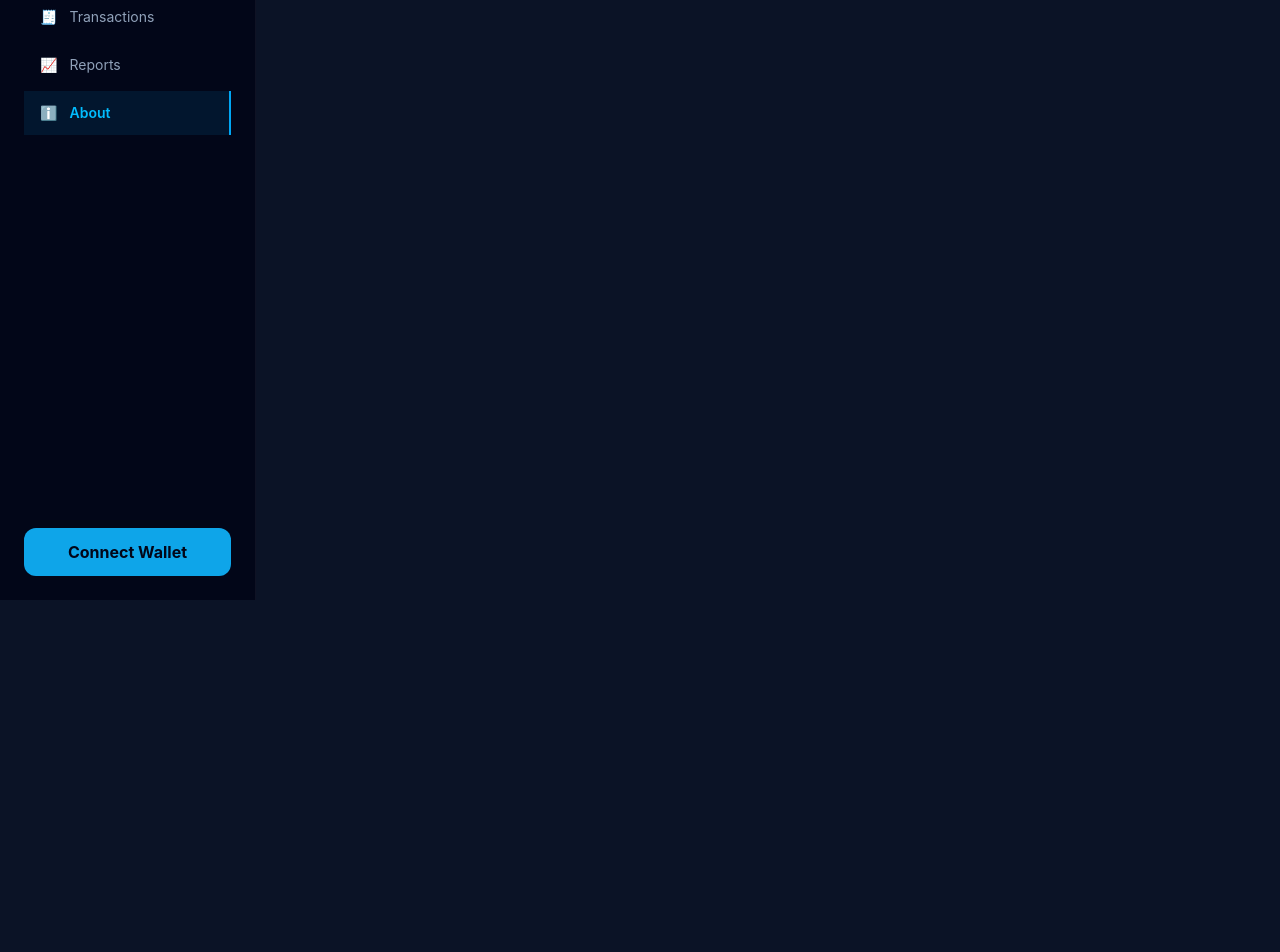
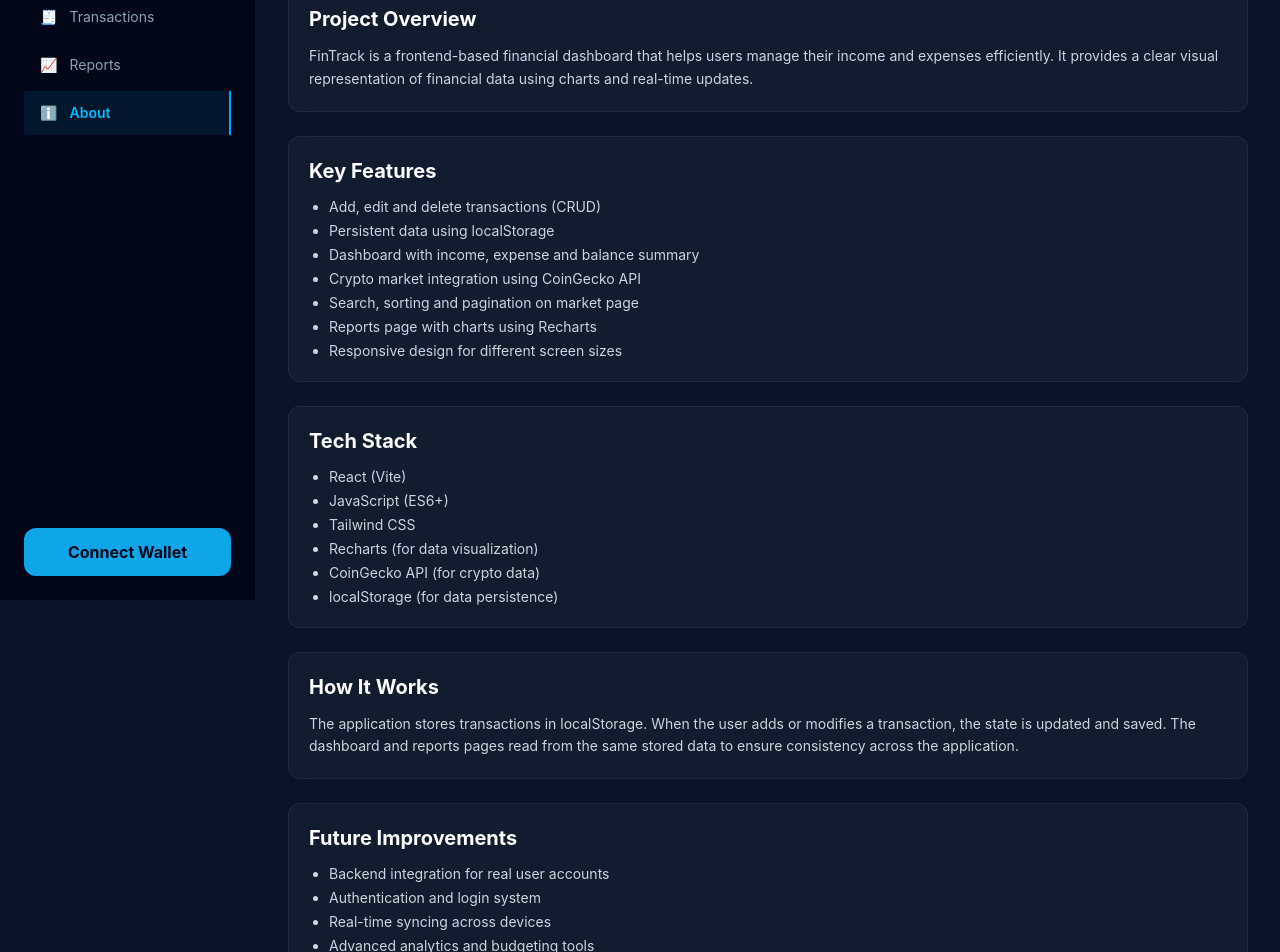
Before and after one commit to anupam311/Fintrack_Dashboard, a React (Vite) app: page /about in a window 1280 px wide. Shown: the part 200-1152 px from the top of the page. Before the commit the page ends 800 px from the top, so only its background shows below. Built offline with nearby package versions, Linux system fonts and the light colour scheme.

Commit message:
Add about page with project overview, features and tech stack.

```diff
--- a/src/pages/About.jsx
+++ b/src/pages/About.jsx
@@ -1,5 +1,92 @@
 function About() {
-  return <h1 className="text-3xl font-bold text-white">About FinTrack</h1>;
+  return (
+    <div className="space-y-6">
+      {/* Title */}
+      <div>
+        <h1 className="text-3xl font-bold text-white">
+          About FinTrack
+        </h1>
+        <p className="text-slate-400 mt-1">
+          A personal finance dashboard built using React
+        </p>
+      </div>
+
+      {/* Project Description */}
+      <div className="glass-card p-5 rounded-xl space-y-3">
+        <h2 className="text-xl font-bold text-white">
+          Project Overview
+        </h2>
+        <p className="text-slate-300 text-sm leading-relaxed">
+          FinTrack is a frontend-based financial dashboard that helps users
+          manage their income and expenses efficiently. It provides a clear
+          visual representation of financial data using charts and real-time
+          updates.
+        </p>
+      </div>
+
+      {/* Features */}
+      <div className="glass-card p-5 rounded-xl space-y-3">
+        <h2 className="text-xl font-bold text-white">
+          Key Features
+        </h2>
+
+        <ul className="list-disc pl-5 text-sm text-slate-300 space-y-1">
+          <li>Add, edit and delete transactions (CRUD)</li>
+          <li>Persistent data using localStorage</li>
+          <li>Dashboard with income, expense and balance summary</li>
+          <li>Crypto market integration using CoinGecko API</li>
+          <li>Search, sorting and pagination on market page</li>
+          <li>Reports page with charts using Recharts</li>
+          <li>Responsive design for different screen sizes</li>
+        </ul>
+      </div>
+
+      {/* Tech Stack */}
+      <div className="glass-card p-5 rounded-xl space-y-3">
+        <h2 className="text-xl font-bold text-white">
+          Tech Stack
+        </h2>
+
+        <ul className="list-disc pl-5 text-sm text-slate-300 space-y-1">
+          <li>React (Vite)</li>
+          <li>JavaScript (ES6+)</li>
+          <li>Tailwind CSS</li>
+          <li>Recharts (for data visualization)</li>
+          <li>CoinGecko API (for crypto data)</li>
+          <li>localStorage (for data persistence)</li>
+        </ul>
+      </div>
+
+      {/* Working Explanation */}
+      <div className="glass-card p-5 rounded-xl space-y-3">
+        <h2 className="text-xl font-bold text-white">
+          How It Works
+        </h2>
+
+        <p className="text-slate-300 text-sm leading-relaxed">
+          The application stores transactions in localStorage. When the user
+          adds or modifies a transaction, the state is updated and saved. The
+          dashboard and reports pages read from the same stored data to ensure
+          consistency across the application.
+        </p>
+      </div>
+
+      {/* Future Scope */}
+      <div className="glass-card p-5 rounded-xl space-y-3">
+        <h2 className="text-xl font-bold text-white">
+          Future Improvements
+        </h2>
+
+        <ul className="list-disc pl-5 text-sm text-slate-300 space-y-1">
+          <li>Backend integration for real user accounts</li>
+          <li>Authentication and login system</li>
+          <li>Real-time syncing across devices</li>
+          <li>Advanced analytics and budgeting tools</li>
+          <li>Integration with digital wallets and banking APIs</li>
+        </ul>
+      </div>
+    </div>
+  );
 }
 
 export default About;
```
